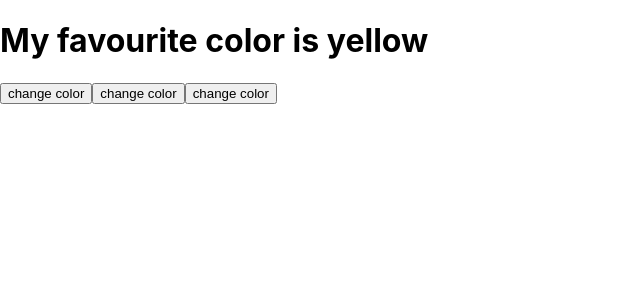
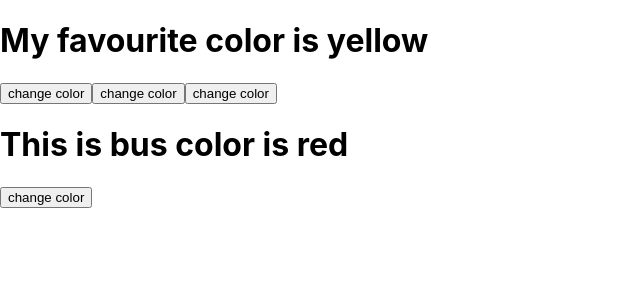
Before and after one commit to Bijon2002/react_learnings, a React (Create React App) app: page / in a window 1280 px wide. Shown: the top 300 px of the page, without its empty margins (0-640 px from the left). Built offline with nearby package versions, Linux system fonts and the light colour scheme.

Commit message:
state used in class component learned

```diff
--- /dev/null
+++ b/src/components/Bus.js
@@ -0,0 +1,22 @@
+import React from "react";
+
+class bus extends React.Component{
+
+      constructor(){
+            super();
+            this.state={
+                color:"red"
+            };
+        }
+    render(){
+
+        return(
+            <>
+            <h1>This is bus color is  {this.state.color}</h1>
+            <button onClick={()=> this.setState({color:"blue"})}>change color </button>
+            </>
+        );
+    }
+}
+
+    export default bus;
--- a/src/index.js
+++ b/src/index.js
@@ -6,6 +6,7 @@ import reportWebVitals from './reportWebVitals';
 //import Gar from './components/gar';
 //import Header from './components/header';
 import Favouritecolor from './components/favouritecolor';
+import Bus from "./components/Bus";
 
 
 
@@ -15,6 +16,7 @@ const root = ReactDOM.createRoot(document.getElementById('root'));
 root.render(
   <React.StrictMode>
     <Favouritecolor/>
+    <Bus/>
     {/* <Gar/> */}
     {/* <Header/> */}
   </React.StrictMode>
```
